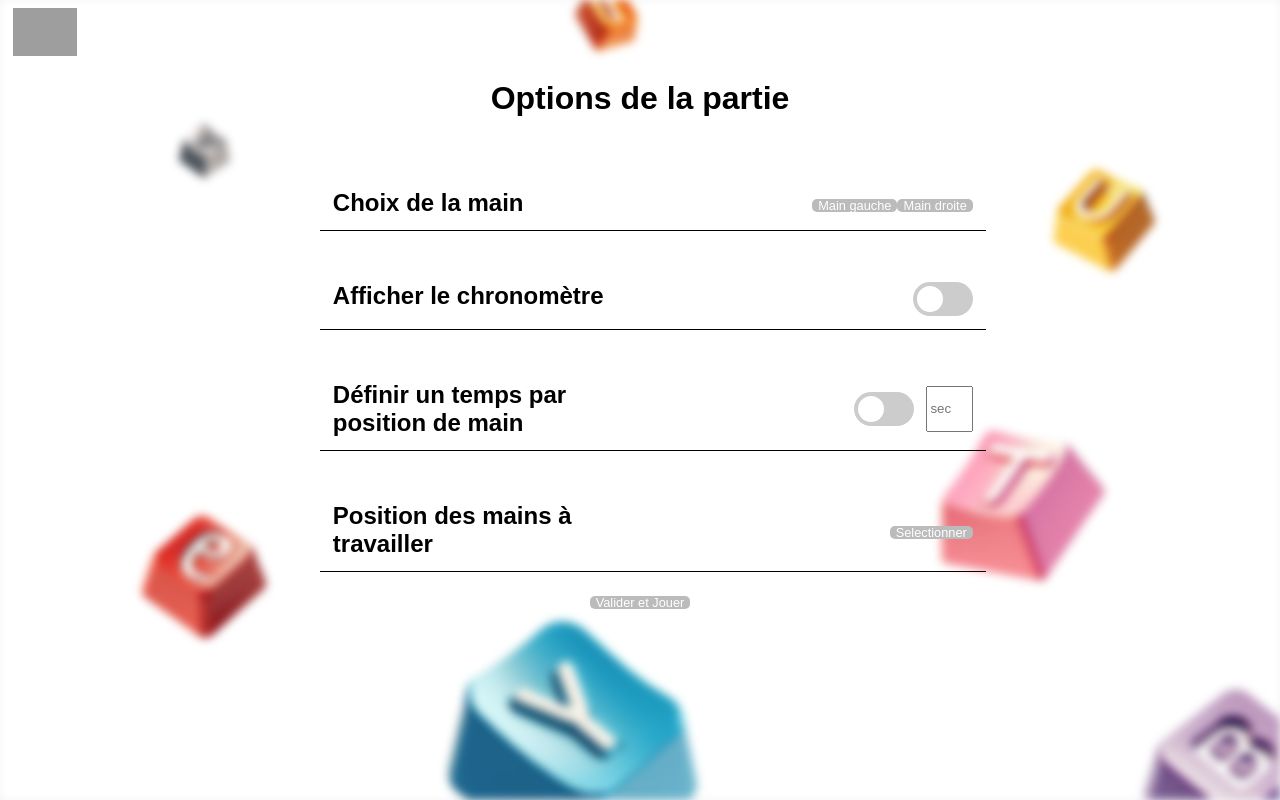
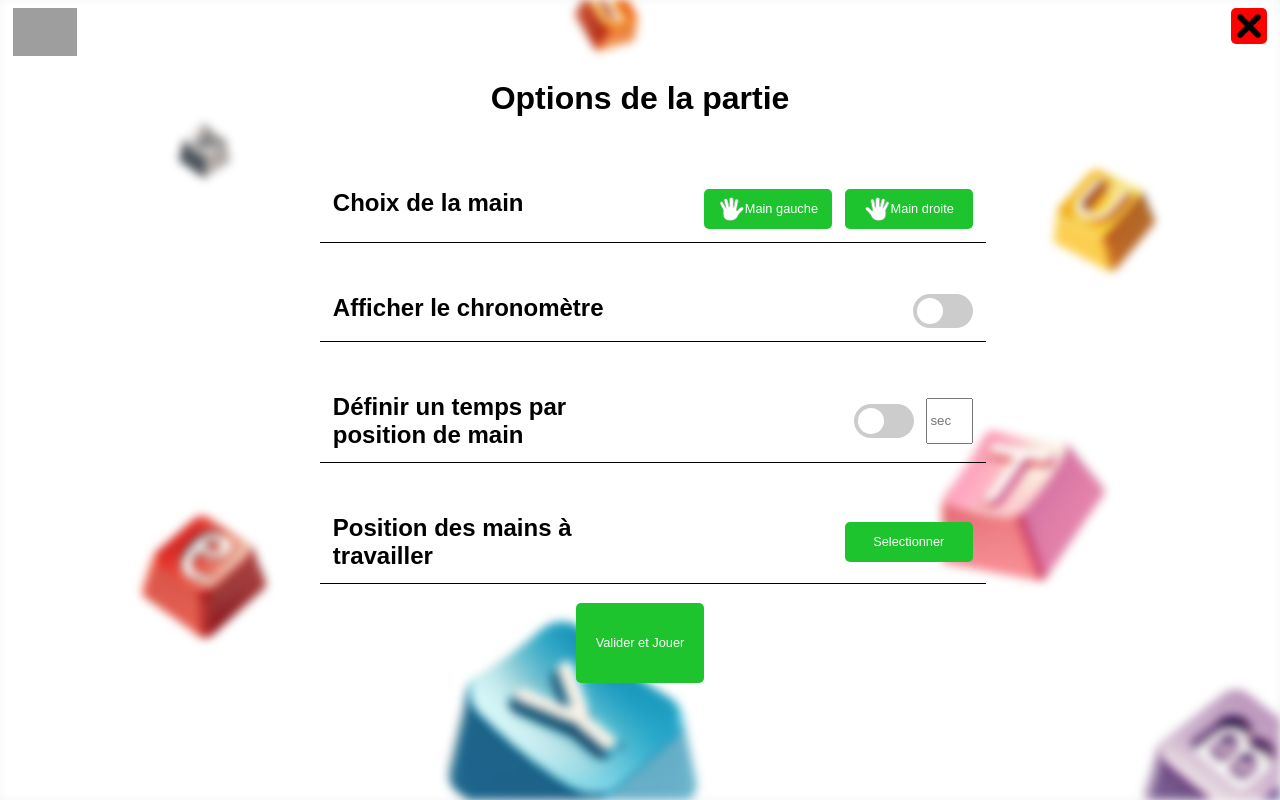
Before and after one commit to mathis-magnin/fingerfit, an Angular app in the folder front-end/: page /options in a window 1280 px wide. Built offline with nearby package versions, Linux system fonts and the light colour scheme; grey boxes are pictures that could not be loaded.

Commit message:
feat: added styles on buttons of Options page #24

```diff
--- a/front-end/src/app/components/button/button.component.html
+++ b/front-end/src/app/components/button/button.component.html
@@ -1,10 +1,10 @@
+<a [routerLink]="link" class="button-link">
     <button class="button">
-    <a [routerLink]="link" class="button-link">
             <div class="button-picture">
                 <img [src]="picture">
             </div>
             <div class="button-text">
                 {{ text }}
             </div>
+    </button>
 </a>
-</button>
--- a/front-end/src/app/components/button/button.component.scss
+++ b/front-end/src/app/components/button/button.component.scss
@@ -1,23 +1,19 @@
 .button {
+    display: flex;
+    justify-content: center;
+    align-items: center;
     min-width: 2em;
     min-height: 1em;
+    padding-top:0.75vh;
+    padding-bottom:0.75vh;
     border: none;
     border-radius: 5px;
     cursor: pointer;
-    background-color: red;
+    background-color: var(--app-button-background-color, #1dc42e);
     font-size: 1vw;
     line-height: 0px;
-
-    .button-link {
-        display: flex;
-        align-items: center;
-        flex-direction: row;
-
-        width: max-content;
-        height: max-content;
-        text-decoration: none;
-    }
-
+    height: var(--app-button-height);
+    width: var(--app-button-width);
     .button-text {
         color: white;
     }
@@ -34,7 +30,11 @@
     }
 
     img{
-        max-width: 20px;
-        max-height: 20px;
+        max-width: 4vw;
+        max-height: 3vh;
     }
 }
+
+.button-link {
+    text-decoration: none;
+}
--- a/front-end/src/app/components/exit-button/exit-button.component.scss
+++ b/front-end/src/app/components/exit-button/exit-button.component.scss
@@ -1,8 +1,3 @@
-.app-button{
-    display: flex;
-    justify-content: right;
-    height: 60px;
-
-    margin: 10px;
-    padding: 10px;
+:host{
+    --app-button-background-color:red;
 }
--- a/front-end/src/app/pages/options/options.component.html
+++ b/front-end/src/app/pages/options/options.component.html
@@ -1,7 +1,7 @@
 <img src="./assets/static-bg.png" id="bg">
 <header>
     <img src="./assets/main-logo.ico" id="logo"/>
-    <!--exit right-->
+    <app-exit-button [link]="'/home'"/>
 </header>
 <main>
     <h1>Options de la partie</h1>
@@ -9,10 +9,10 @@
     <section class="options">
 
         <div id="hand-selection">
-            <label class="option-type">Choix de la main </label>
-            <div class="choice">
-                <app-button class="hand" [text]="'Main gauche'"/>
-                <app-button class="hand" [text]="'Main droite'"/>
+            <label>Choix de la main </label>
+            <div>
+                <app-button class="hand" [text]="'Main gauche'" [picture]="'./assets/main_gauche.png'"/>
+                <app-button class="hand" [text]="'Main droite'" [picture]="'./assets/main_droite.png'"/>
             </div>
         </div>
 
@@ -31,16 +31,12 @@
 
         <div id="position">
             <label class="option-type">Position des mains à travailler </label>
-            <a href="#popup">
-                <app-button class="hand" [text]="'Selectionner'"/>
-            </a>
+                <app-button class="hand" [text]="'Selectionner'"  [link]="'#popup'"/>
             <div id="popup">
                 <!--a venir-->
             </div>
         </div>
 
     </section>
-    <a routerLink="/game" id="play-button">
-        <app-button [text]="'Valider et Jouer'"/>
-    </a>
+    <app-button id="play-button" [text]="'Valider et Jouer'" [link]="'/game'" id="play-button"/>
 </main>
--- a/front-end/src/app/pages/options/options.component.scss
+++ b/front-end/src/app/pages/options/options.component.scss
@@ -3,6 +3,12 @@
     top:1vh;
     left:1vw;
     width: 5vw;
+}
+
+header app-exit-button{
+    position: fixed;
+    top: 1vh;
+    right: 1vw;
 }
 
 #bg{
@@ -63,6 +69,18 @@ label{
     height: 5vh;
 }
 
-:host ::ng-deep app-button button {
-    background-color: #bbb !important;
+#hand-selection app-button{
+    margin-left:1vw;
 }
+
+:host{
+    main{
+        --app-button-width: 10vw;
+        --app-button-height: 5vh;
+    }
+
+    #play-button{
+        --app-button-width: 10vw;
+        --app-button-height: 10vh;
+    }
+}
```
Lines whose indentation alone changed are shown as unchanged.
